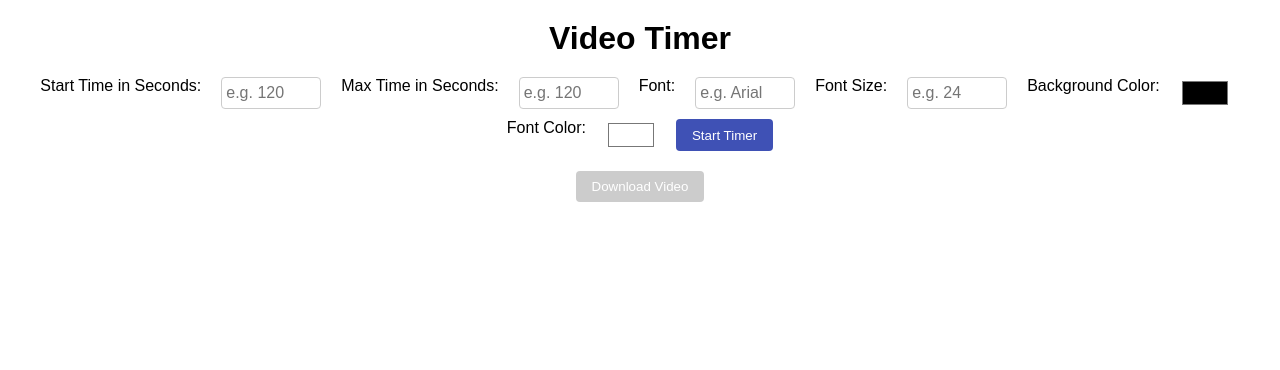
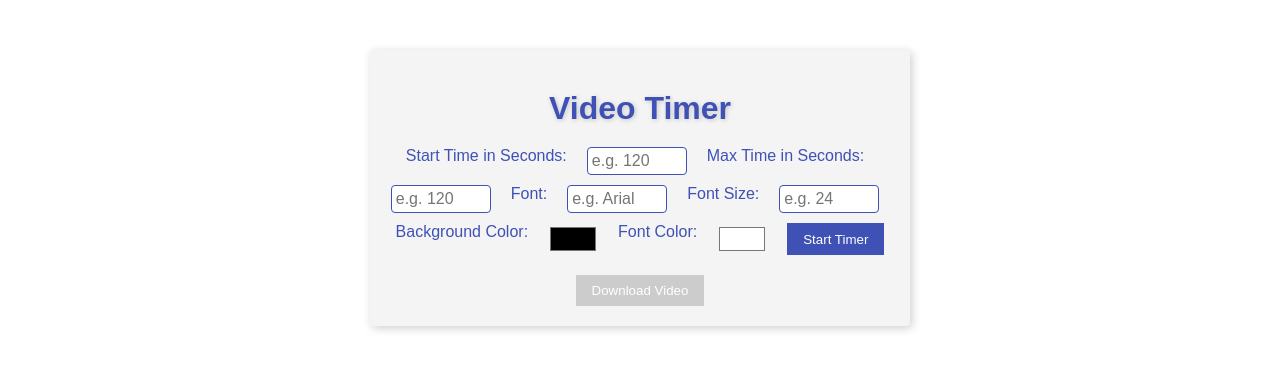
Before and after one commit to the-homeless-god/video-timer-generator, a website: page index.html in a window 1280 px wide. Drawn offline with Linux system fonts and the light colour scheme.

Commit message:
style: add filename & ux

```diff
--- a/app.js
+++ b/app.js
@@ -17,6 +17,13 @@ script.addEventListener("load", function () {
     timer.style.backgroundColor = bgColorInput.value;
     timer.style.color = fontColorInput.value || "#FFFFFF";
   }
+
+  function generateFileName(startTime, endTime) {
+    const startSeconds = formatTime(startTime, "seconds");
+    const endSeconds = formatTime(endTime, "seconds");
+    return `timer-video-from${startSeconds}-to${endSeconds}.webm`;
+  }
+
 
   function startTimer() {
     updateTimerStyle();
@@ -56,13 +63,13 @@ script.addEventListener("load", function () {
   }
 
   function startCapture() {
-    setupCanvas();
     capturer = new CCapture({
       format: "webm",
       framerate: 30,
-      name: "timer-video",
+      name: generateFileName(parseInt(startTimeInput.value, 10), parseInt(timeInput.value, 10)),
       timeLimit: parseInt(timeInput.value, 10),
       verbose: true,
+      display: true,
     });
     capturer.start();
   }
@@ -81,6 +88,7 @@ script.addEventListener("load", function () {
   function endCapture() {
     capturer.stop();
     capturer.save();
+    const downloadBtn = document.getElementById("downloadBtn");
     downloadBtn.removeAttribute("disabled");
     document.body.removeChild(canvas);
   }
@@ -88,6 +96,7 @@ script.addEventListener("load", function () {
   startBtn.addEventListener("click", () => {
     startTimer();
     startCapture();
+    const downloadBtn = document.getElementById("downloadBtn");
     downloadBtn.setAttribute("disabled", true);
   });
 
@@ -95,9 +104,10 @@ script.addEventListener("load", function () {
 
   function captureFrame() {
     drawTimer();
-    capturer.capture(canvas);
+    capturer?.capture(canvas);
   }
 
+  setupCanvas();
   setInterval(captureFrame, 1000 / 30);
 });
 
--- a/index.html
+++ b/index.html
@@ -24,7 +24,9 @@
         <input type="color" id="fontColor" value="#FFFFFF" />
         <button id="startBtn">Start Timer</button>
       </div>
-      <div class="timer" id="timer"></div>
+      <div class="timer-container">
+        <div class="timer" id="timer"></div>
+      </div>
       <button id="downloadBtn" disabled>Download Video</button>
     </div>
     <script src="app.js"></script>
--- a/styles.css
+++ b/styles.css
@@ -1,5 +1,18 @@
+:root {
+    --primary-color: #3f51b5;
+    --secondary-color: #4caf50;
+    --light-bg-color: #f4f4f4;
+    --dark-bg-color: #222;
+    --font-family: Arial, sans-serif;
+    --font-size: 16px;
+    --label-color: #333;
+    --input-color: #ccc;
+    --border-radius: 4px;
+  }
+
   body {
-  font-family: Arial, sans-serif;
+    font-family: var(--font-family);
+    font-size: var(--font-size);
     text-align: center;
     margin: 0;
   }
@@ -18,6 +31,7 @@ h1 {
 
   .settings label {
     margin-right: 10px;
+    color: var(--label-color);
   }
 
   .settings input[type="number"],
@@ -26,8 +40,8 @@ h1 {
     font-family: inherit;
     font-size: inherit;
     padding: 4px;
-  border-radius: 4px;
-  border: 1px solid #ccc;
+    border-radius: var(--border-radius);
+    border: 1px solid var(--input-color);
     width: 100px;
     max-width: 100%;
     box-sizing: border-box;
@@ -45,8 +59,8 @@ h1 {
   .settings button {
     padding: 8px 16px;
     border: none;
-  border-radius: 4px;
-  background-color: #3f51b5;
+    border-radius: var(--border-radius);
+    background-color: var(--primary-color);
     color: #fff;
     cursor: pointer;
     transition: background-color 0.3s;
@@ -65,8 +79,8 @@ h1 {
   #downloadBtn {
     padding: 8px 16px;
     border: none;
-  border-radius: 4px;
-  background-color: #4caf50;
+    border-radius: var(--border-radius);
+    background-color: var(--secondary-color);
     color: #fff;
     cursor: pointer;
     transition: background-color 0.3s;
@@ -80,3 +94,67 @@ h1 {
   #downloadBtn:hover:not([disabled]) {
     background-color: #388e3c;
   }
+
+  .container {
+    background-color: var(--light-bg-color);
+    box-shadow: 2px 2px 10px rgba(0, 0, 0, 0.2), -2px -2px 10px rgba(255, 255, 255, 0.5);
+    border-radius: var(--border-radius);
+    padding: 20px;
+    max-width: 500px;
+    margin: 0 auto;
+    margin-top: 50px;
+  }
+
+  .container h1 {
+    text-shadow: 1px 1px 5px rgba(0, 0, 0, 0.2), -1px -1px 5px rgba(255, 255, 255, 0.5);
+    color: var(--primary-color);
+  }
+
+  .container .settings label {
+    color: var(--primary-color);
+  }
+
+  .container .settings input[type="number"],
+  .container .settings input[type="text"],
+  .container .settings input[type="color"] {
+    border-color: var(--primary-color);
+  }
+
+  .container .settings button {
+    padding: 8px 16px;
+    border: none;
+    border-radius: var(--button-border-radius);
+    background-color: var(--primary-color);
+    color: #fff;
+    cursor: pointer;
+    transition: background-color 0.3s;
+  }
+
+  .container .settings button:hover {
+    background-color: var(--primary-color-dark);
+  }
+
+  .container .timer {
+    font-size: 48px;
+    font-weight: bold;
+    margin-bottom: 20px;
+  }
+
+  .container #downloadBtn {
+    padding: 8px 16px;
+    border: none;
+    border-radius: var(--button-border-radius);
+    background-color: var(--secondary-color);
+    color: #fff;
+    cursor: pointer;
+    transition: background-color 0.3s;
+  }
+
+  .container #downloadBtn[disabled] {
+    background-color: #ccc;
+    cursor: not-allowed;
+  }
+
+  .container #downloadBtn:hover:not([disabled]) {
+    background-color: var(--secondary-color-dark);
+  }
```
Lines whose indentation alone changed are shown as unchanged.
